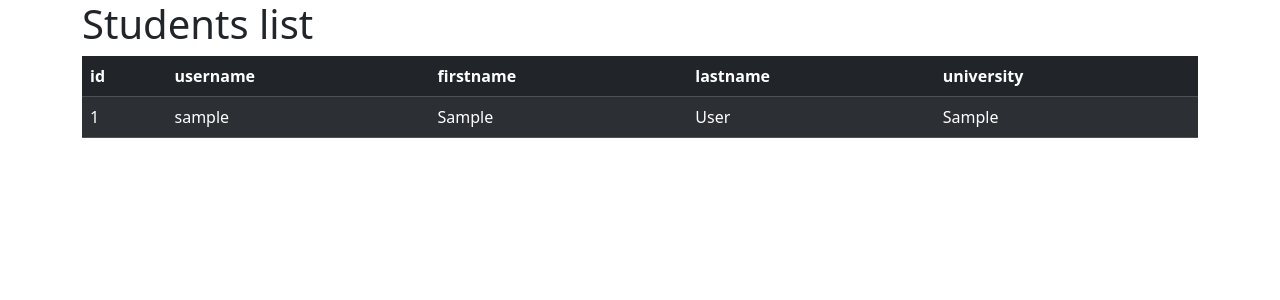
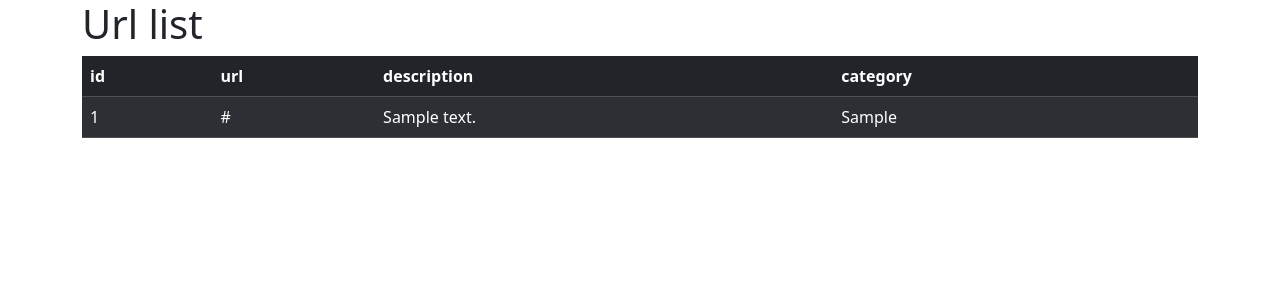
Before and after one commit to ContentGardeningStudio/flaskexampleapp, a Flask app: page / in a window 1280 px wide. Shown: the top 300 px of the page. Run offline with Flask 3, Linux system fonts and the light colour scheme; tables that the repository leaves empty hold one stand-in row (values such as "Sample post").

Commit message:
Url crud

```diff
--- a/app.py
+++ b/app.py
@@ -1,26 +1,40 @@
-from flask_sqlalchemy import SQLAlchemy
-from flask import Flask, render_template, request, redirect, flash
+from flask import Flask, render_template, request, redirect, flash, jsonify
 from sqlalchemy import create_engine
+from sqlalchemy import Column, Integer, String
 from sqlalchemy.orm import sessionmaker
-from tabledef import *
+from sqlalchemy.ext.declarative import declarative_base
 
 app = Flask(__name__)
-app.config['SQLALCHEMY_DATABASE_URI'] = 'sqlite:///student.db'
-db = SQLAlchemy(app)
-
-engine = create_engine('sqlite:///student.db', echo=False)
+engine = create_engine('sqlite:///url.db', echo=False)
 # create a Session
 Session = sessionmaker(bind=engine)
 session = Session()
 
-with app.app_context():
-    db.create_all()
+Base = declarative_base()
+
+class Url(Base):
+    """"""
+    __tablename__ = "url"
+
+    id = Column(Integer, primary_key=True)
+    url = Column(String)
+    description = Column(String)
+    category = Column(String)
+
+    def __init__(self, url, description, category):
+        self.url = url
+        self.description = description
+        self.category = category
+
+
+# create tables
+Base.metadata.create_all(engine)
+
 
 @app.route("/")
 def index():
-    students = session.query(Student).all()
-    # students = Student.query.all()
-    return render_template("index.html", students=students)
+    urls = session.query(Url).all()
+    return render_template("index.html", urls=urls)
 
 
 @app.route('/new', methods=['GET', 'POST'])
@@ -28,55 +42,51 @@ def create():
     if request.method == 'GET':
         return render_template('create.html')
     if request.method == 'POST':
-        username = request.form["username"]
-        firstname = request.form["firstname"]
-        lastname = request.form["lastname"]
-        university = request.form["university"]
-        student = Student(username=username, firstname=firstname, lastname=lastname, university=university)
-        session.add(student)
+        url = request.form["url"]
+        description = request.form["description"]
+        category = request.form["category"]
+        url = Url(url=url, description=description, category=category)
+        session.add(url)
         session.commit()
         return redirect('/')
 
 
 @app.route("/<int:id>")
 def show(id):
-    # student = Student.query.get(id)
-    student = session.get(Student, id)
-    return render_template("show.html", student=student)
+    url = session.get(Url, id)
+    return render_template("show.html", url=url)
 
 @app.route("/update/<int:id>", methods = ['GET','POST'])
 def update(id):
-    student = session.get(Student, id)
+    url = session.get(Url, id)
     if request.method == 'POST':
-        if student:
-            session.delete(student)
+        if url:
+            session.delete(url)
             session.commit()
 
-            username = request.form["username"]
-            firstname = request.form["firstname"]
-            lastname = request.form["lastname"]
-            university = request.form["university"]
-            student = Student(username=username, firstname=firstname, lastname=lastname, university=university)
-
-            session.add(student)
+            url = request.form["url"]
+            description = request.form["description"]
+            category = request.form["category"]
+            url = Url(url=url, description=description, category=category)
+            session.add(url)
             session.commit()
             return redirect('/')
-        return f"Student with id = {id} Does not exist"
+        else:
+            return f"Url with id = {id} Does not exist"
 
-    return render_template('update.html', student = student)
+    return render_template('update.html', url=url)
 
 
 @app.route('/delete/<int:id>', methods=['GET', 'POST'])
 def delete(id):
-    student = session.get(Student, id)
+    url = session.get(Url, id)
     if request.method == 'POST':
-        if student:
-            session.delete(student)
+        if url:
+            session.delete(url)
             session.commit()
             return redirect('/')
-        # abort(404)
 
-    return render_template('delete.html', student=student)
+    return render_template('delete.html', url=url)
 
 
 if __name__ == '__main__':
--- a/templates/index.html
+++ b/templates/index.html
@@ -8,25 +8,23 @@
     </head>
     <body>
         <div class="container">
-            <h1>Students list</h1>
+            <h1>Url list</h1>
             <table class="table table-dark table-striped">
                 <thead>
                     <tr>
                         <th>id</th>
-                        <th>username</th>
-                        <th>firstname</th>
-                        <th>lastname</th>
-                        <th>university</th>
+                        <th>url</th>
+                        <th>description</th>
+                        <th>category</th>
                     </tr>
                 </thead>
                 <tbody>
-                    {% for student in students %}
+                    {% for url in urls %}
                         <tr>
-                            <td>{{ student.id }}</td>
-                            <td>{{ student.username }}</td>
-                            <td>{{ student.firstname }}</td>
-                            <td>{{ student.lastname }}</td>
-                            <td>{{ student.university }}</td>
+                            <td>{{ url.id }}</td>
+                            <td>{{ url.url }}</td>
+                            <td>{{ url.description }}</td>
+                            <td>{{ url.category }}</td>
                         </tr>
                     {% endfor %}
                 </tbody>
```
Also changed, not shown: templates/create.html (+17 -7 lines), templates/delete.html (+7 -11 lines), templates/show.html (+22 -5 lines), templates/update.html (+16 -8 lines).
